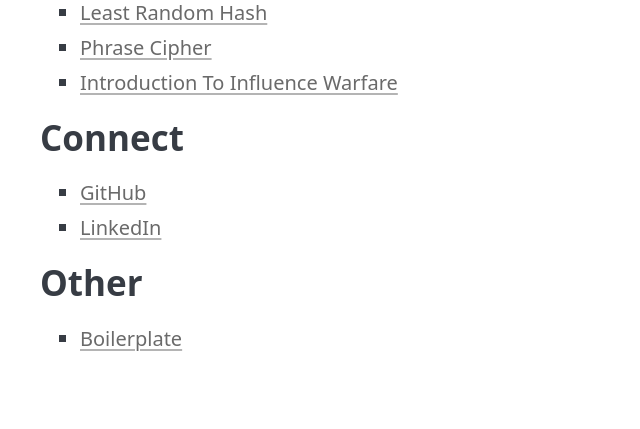
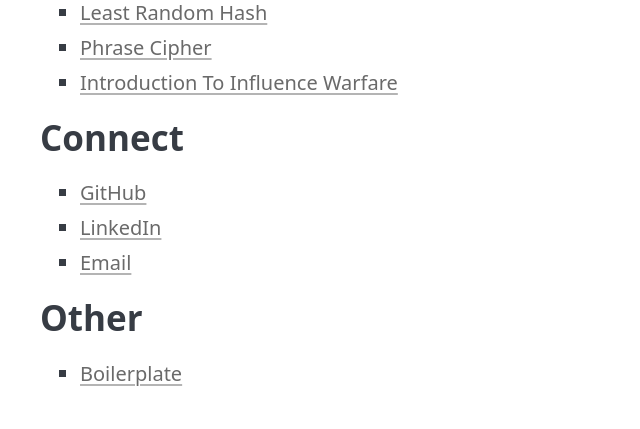
Before and after one commit to ThisIsNotANamepng/blog, a Flask app: page / in a window 1280 px wide. Shown: the part 1313-1742 px from the top of the page, without its empty margins (0-640 px from the left). Before the commit the page ends 1664 px from the top, so only its background shows below. Run offline with Flask 3, Linux system fonts and the light colour scheme.

Commit message:
Added email to <connect>, fixed link to Intro to IW

```diff
--- a/templates/index.html
+++ b/templates/index.html
@@ -24,7 +24,7 @@
             <p>If you want a starting point to understand my work you should start with one of these articles</p>
             <ul>
                 <li><a href="/articles/Introduction">An introduction to myself</a></li>
-                <li><a href="/research/Influence Warfare">My introduction to Influence Warfare</a></li>
+                <li><a href="/research/Introduction To Influence Warfare">My introduction to Influence Warfare</a></li>
                 <li><a href="/research/AIMS">My record of what I worked on as part of UWEC's Artificial Intelligence Machine learning Security research group</a></li>
             </ul>
 
@@ -60,9 +60,10 @@
             <ul>
                 <li><a href="https://github.com/ThisIsNotANamepng">GitHub</a></li>
                 <li><a href="https://linkedin.com/in/jack-hagen-76580b293">LinkedIn</a></li>
+                <li><a href="mailto:security.z1jp1@passinbox.com">Email</a></li>
             </ul>
         </section>
-        <section id="connect">
+        <section>
             <h2>Other</h2>
             <ul>
                 <li><a href="/articles/Boilerplate">Boilerplate</a></li>
```
